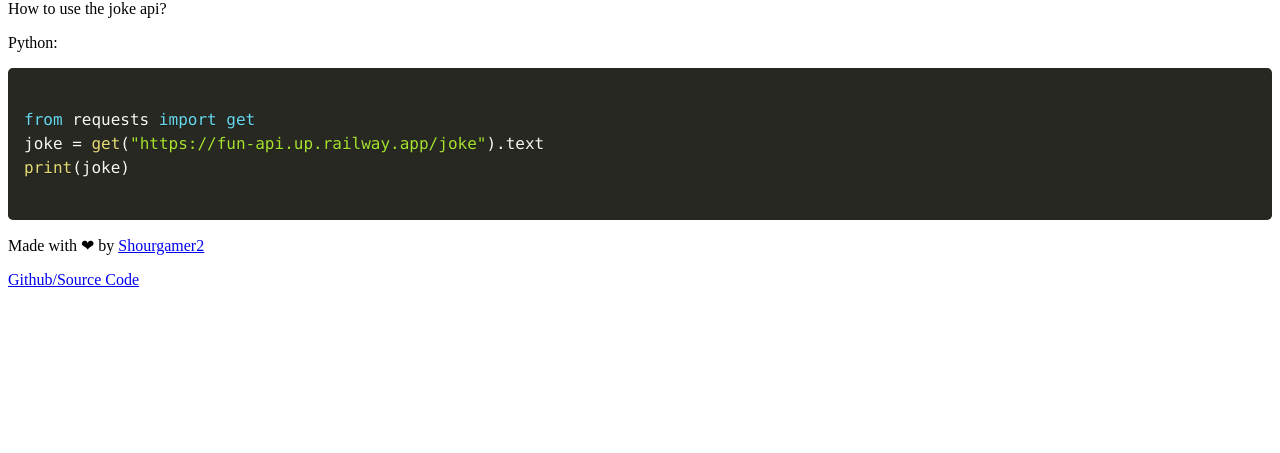
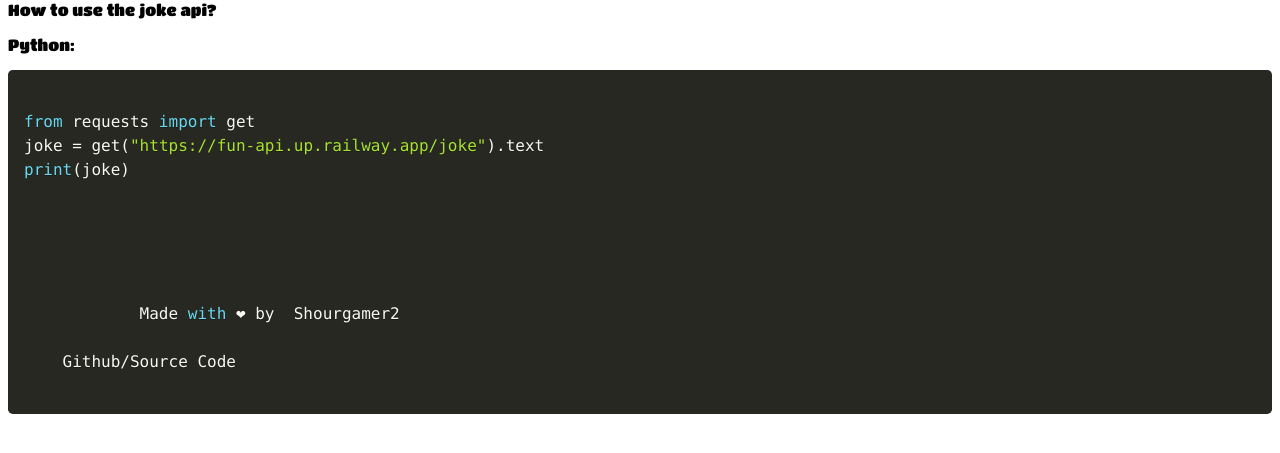
Before and after one commit to nestedbytes/fun-api, a Flask app: page / in a window 1280 px wide. Shown: the part 16-469 px from the top of the page. Run offline with Flask 2, Linux system fonts and the light colour scheme; some web fonts are replaced.

Commit message:
Fonts and stuff

```diff
--- a/app.py
+++ b/app.py
@@ -1,3 +1,4 @@
+# 1.1.1
 from flask import Flask, jsonify, render_template
 
 import pyjokes
--- a/templates/index.html
+++ b/templates/index.html
@@ -9,7 +9,9 @@
         rel="stylesheet">
         <link rel="stylesheet" href="/static/prism.css">
         <script src="/static/prism.js"></script>
-
+<link rel="preconnect" href="https://fonts.googleapis.com">
+<link rel="preconnect" href="https://fonts.gstatic.com" crossorigin>
+<link href="https://fonts.googleapis.com/css2?family=Anton&family=Lobster&family=Pacifico&family=Titan+One&display=swap" rel="stylesheet">
     <title>Fun Api</title>
 </head>
 
@@ -19,20 +21,30 @@
     </nav>
     <div class="container">
 
+      <style>
+@import url('https://fonts.googleapis.com/css2?family=Anton&family=Lobster&family=Pacifico&family=Titan+One&display=swap');
+.container{
+font-family: 'Anton', sans-serif;
+font-family: 'Lobster', cursive;
+font-family: 'Pacifico', cursive;
+font-family: 'Titan One', cursive;}
+</style>
                 <p>How to use the joke api?</p>
                 <p>Python:</p>
-                <pre class="language-js"><code>
+                <pre class="language-python"><code>
 from requests import get
 joke = get("https://fun-api.up.railway.app/joke").text
 print(joke)
-                </code></pre>
+
+
             </li>
 
         </ol>
-    </div>
-    <p>Made with ❤ by  <a href="https://github.com/shourgamer2">Shourgamer2</a></p>
+		    <p>Made with ❤ by  <a href="https://github.com/shourgamer2">Shourgamer2</a></p>
 
     <a href="https://github.com/shourgamer2/fun-api">Github/Source Code</a>
+    </div>
+
 </body>
 
 </html>
```
